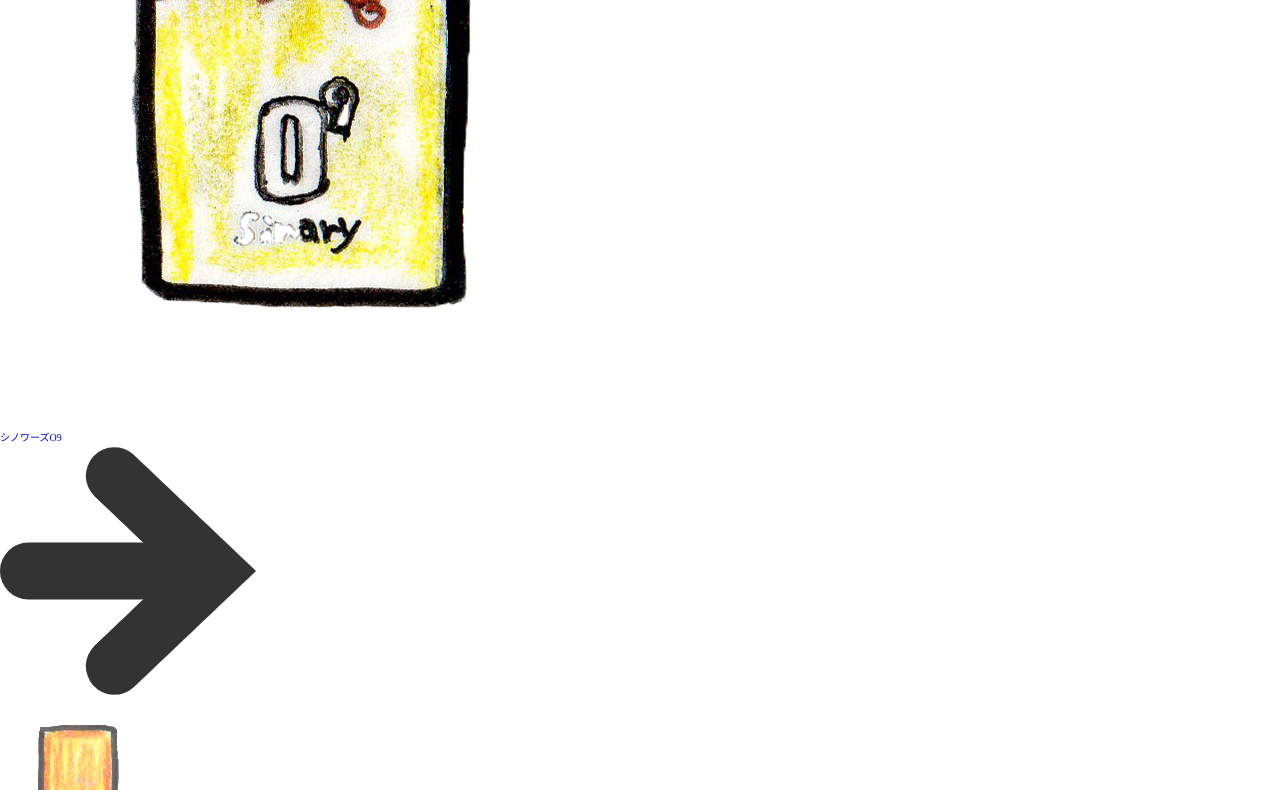
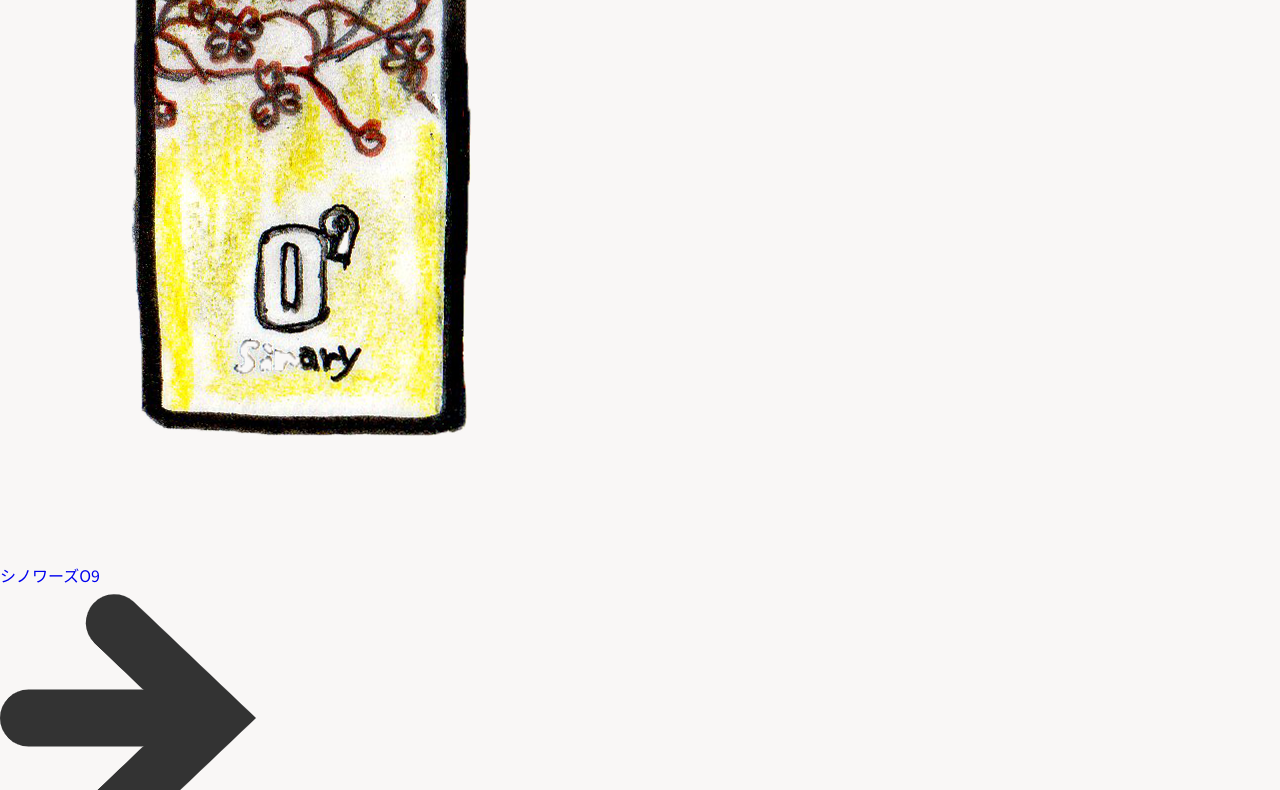
Before and after one commit to misamisa0122/sinary, a plain HTML site: page first/index.html in a window 1280 px wide. Shown: the part 2010-2800 px from the top of the page. Drawn offline with Linux system fonts and the light colour scheme.

Commit message:
CSS初期設定

```diff
--- a/CSS/style.css
+++ b/CSS/style.css
@@ -1,6 +1,42 @@
 @charset "UTF-8";
 /* CSS Document */
+
+@font-face{
+	font-family: 'Noto Sans JP';
+	font-style:normal;
+	font-weight: 400;
+	src:
+	local("Noto Sans CJK JP"),	url(//fonts.gstatic.com/ea/notosansjp/v5/NotoSansJP-Regular.woff2) format('woff2'),
+		url(//fonts.gstatic.com/ea/notosansjp/v5/NotoSansJP-Regular.woff) format('woff'),
+		url(//fonts.gstatic.com/ea/notosansjp/v5/NotoSansJP-Regular.otf) format('opentype');
+
+}
+
+@font-face{
+    font-family: "myfont";
+    src: url(../font/anzu/APJapanesefont.woff) format('woff'),
+         url(../font/anzu/APJapanesefont.eot) format('eot');
+}
 
 html{
 	font-size: 62.5%;/*16px×62.5%=10px*/
 }
+
+body{
+    color: #333333;
+    background-color: #f9f7f6;
+    font-family: 'Noto Sans JP','Open Sans', sans-serif;
+    font-size: 1.6rem;
+    line-height: 1.85;
+    -webkit-font-smoothing:antialiased;
+	-moz-osx-font-smoothing:grayscale;
+}
+
+img{
+    max-width: 100%;
+    height: auto;
+}
+
+.text-center{
+    text-align: center;
+}
```
